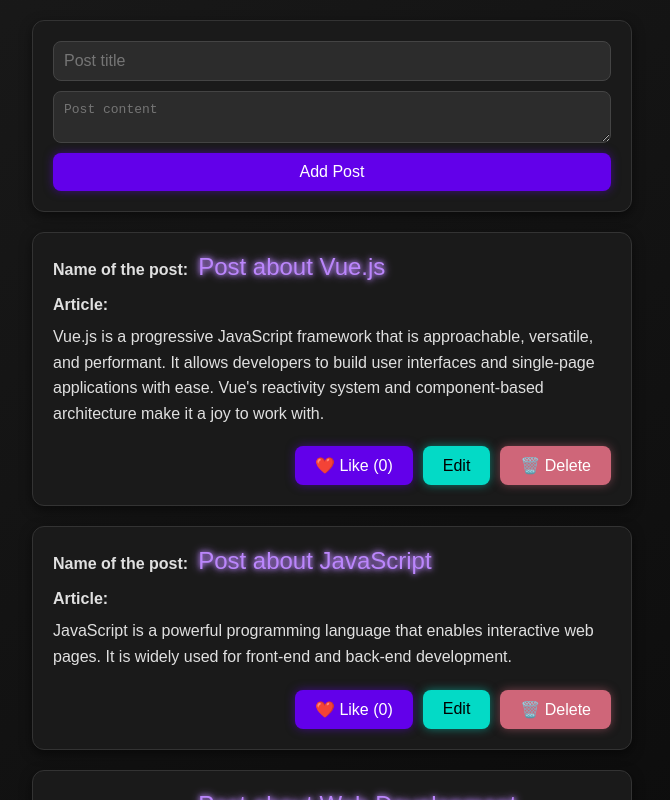
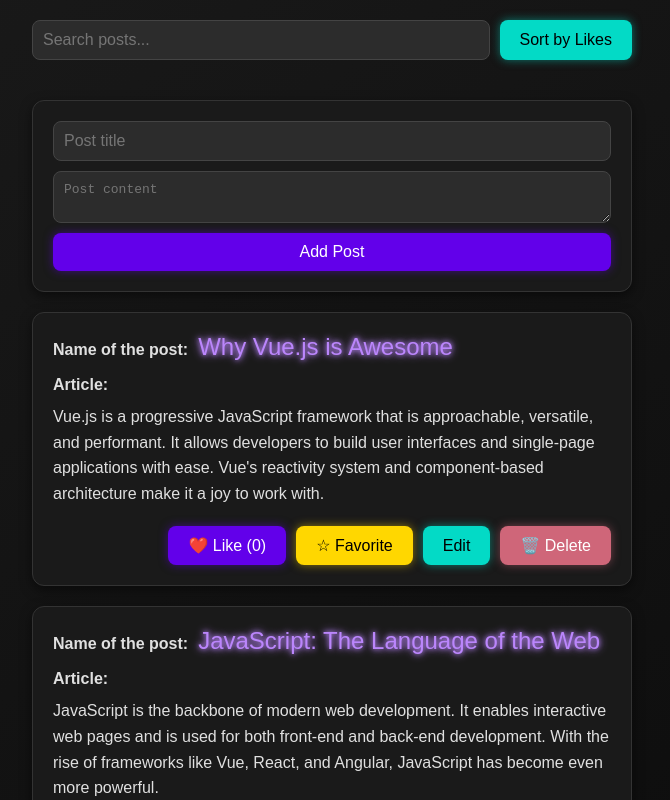
Before and after one commit to dxseless/vue_posts, a Vue app: page / in a window 1280 px wide. Shown: the top 800 px of the page, without its empty margins (308-978 px from the left). Built offline with nearby package versions, Linux system fonts and the light colour scheme.

Commit message:
add favorite, edit and delete

```diff
--- a/src/App.vue
+++ b/src/App.vue
@@ -1,5 +1,16 @@
 <template>
   <div class="post-container">
+    <div class="controls">
+      <input
+        v-model="searchQuery"
+        placeholder="Search posts..."
+        class="search-input"
+      />
+      <button @click="toggleSort" class="sort-button">
+        {{ sortByLikes ? "Sort by Date" : "Sort by Likes" }}
+      </button>
+    </div>
+
     <div class="add-post">
       <input
         v-model="newPost.title"
@@ -14,7 +25,7 @@
       <button @click="addPost" class="add-button">Add Post</button>
     </div>
 
-    <div class="post" v-for="(post, index) in posts" :key="post.id">
+    <div class="post" v-for="post in filteredPosts" :key="post.id">
       <div class="post-header">
         <input v-if="post.isEditing" v-model="post.title" class="edit-input" />
         <strong v-else>Name of the post:</strong>
@@ -30,13 +41,16 @@
         <p v-else class="post-text">{{ post.content }}</p>
       </div>
       <div class="post-footer">
-        <button class="like-button" @click="addLike(index)">
+        <button class="like-button" @click="addLike(post.id)">
           ❤️ Like ({{ post.likes }})
         </button>
-        <button class="edit-button" @click="toggleEdit(index)">
+        <button class="favorite-button" @click="toggleFavorite(post.id)">
+          {{ post.isFavorite ? "★ Unfavorite" : "☆ Favorite" }}
+        </button>
+        <button class="edit-button" @click="toggleEdit(post.id)">
           {{ post.isEditing ? "Save" : "Edit" }}
         </button>
-        <button class="delete-button" @click="deletePost(index)">
+        <button class="delete-button" @click="deletePost(post.id)">
           🗑️ Delete
         </button>
       </div>
@@ -51,27 +65,33 @@
       posts: [
         {
           id: 1,
-          title: "Post about Vue.js",
+          title: "Why Vue.js is Awesome",
           content:
             "Vue.js is a progressive JavaScript framework that is approachable, versatile, and performant. It allows developers to build user interfaces and single-page applications with ease. Vue's reactivity system and component-based architecture make it a joy to work with.",
           likes: 0,
           isEditing: false,
+          isFavorite: false,
+          createdAt: new Date(),
         },
         {
           id: 2,
-          title: "Post about JavaScript",
+          title: "JavaScript: The Language of the Web",
           content:
-            "JavaScript is a powerful programming language that enables interactive web pages. It is widely used for front-end and back-end development.",
+            "JavaScript is the backbone of modern web development. It enables interactive web pages and is used for both front-end and back-end development. With the rise of frameworks like Vue, React, and Angular, JavaScript has become even more powerful.",
           likes: 0,
           isEditing: false,
+          isFavorite: false,
+          createdAt: new Date(),
         },
         {
           id: 3,
-          title: "Post about Web Development",
+          title: "Web Development in 2023",
           content:
-            "Web development involves building and maintaining websites. It includes front-end (client-side) and back-end (server-side) development.",
+            "Web development continues to evolve rapidly. Trends like serverless architecture, Jamstack, and progressive web apps (PWAs) are shaping the future. Frameworks like Vue.js make it easier than ever to build modern, scalable applications.",
           likes: 0,
           isEditing: false,
+          isFavorite: false,
+          createdAt: new Date(),
         },
       ],
       newPost: {
@@ -79,20 +99,42 @@
         content: "",
       },
       nextPostId: 4,
+      searchQuery: "",
+      sortByLikes: false,
     };
   },
 
+  computed: {
+    filteredPosts() {
+      let posts = this.posts.filter(
+        (post) =>
+          post.title.toLowerCase().includes(this.searchQuery.toLowerCase()) ||
+          post.content.toLowerCase().includes(this.searchQuery.toLowerCase())
+      );
+
+      if (this.sortByLikes) {
+        posts.sort((a, b) => b.likes - a.likes);
+      } else {
+        posts.sort((a, b) => b.createdAt - a.createdAt);
+      }
+
+      return posts;
+    },
+  },
+
   methods: {
-    addLike(index) {
-      this.posts[index].likes++;
+    addLike(postId) {
+      const post = this.posts.find((p) => p.id === postId);
+      if (post) post.likes++;
     },
 
-    toggleEdit(index) {
-      this.posts[index].isEditing = !this.posts[index].isEditing;
+    toggleEdit(postId) {
+      const post = this.posts.find((p) => p.id === postId);
+      if (post) post.isEditing = !post.isEditing;
     },
 
-    deletePost(index) {
-      this.posts.splice(index, 1);
+    deletePost(postId) {
+      this.posts = this.posts.filter((post) => post.id !== postId);
     },
 
     addPost() {
@@ -103,10 +145,21 @@
           content: this.newPost.content,
           likes: 0,
           isEditing: false,
+          isFavorite: false,
+          createdAt: new Date(),
         });
         this.newPost.title = "";
         this.newPost.content = "";
       }
+    },
+
+    toggleFavorite(postId) {
+      const post = this.posts.find((p) => p.id === postId);
+      if (post) post.isFavorite = !post.isFavorite;
+    },
+
+    toggleSort() {
+      this.sortByLikes = !this.sortByLikes;
     },
   },
 };
@@ -133,6 +186,52 @@
   padding: 20px;
   background: linear-gradient(145deg, #1a1a1a, #0a0a0a);
   min-height: 100vh;
+}
+
+.controls {
+  display: flex;
+  gap: 10px;
+  width: 100%;
+  max-width: 600px;
+  margin-bottom: 20px;
+}
+
+.search-input {
+  flex: 1;
+  padding: 10px;
+  border: 1px solid #444;
+  border-radius: 8px;
+  background-color: #2c2c2c;
+  color: #e0e0e0;
+  font-size: 1em;
+}
+
+.search-input:focus {
+  outline: none;
+  border-color: #bb86fc;
+}
+
+.sort-button {
+  background-color: #03dac6;
+  color: black;
+  border: none;
+  border-radius: 8px;
+  padding: 10px 20px;
+  font-size: 1em;
+  cursor: pointer;
+  transition: background-color 0.3s ease, transform 0.2s ease,
+    box-shadow 0.3s ease;
+  box-shadow: 0 0 10px rgba(3, 218, 198, 0.5);
+}
+
+.sort-button:hover {
+  background-color: #00c4b4;
+  box-shadow: 0 0 15px rgba(0, 196, 180, 0.8);
+}
+
+.sort-button:active {
+  background-color: #00a896;
+  transform: scale(0.95);
 }
 
 .add-post {
@@ -230,6 +329,7 @@
 }
 
 .like-button,
+.favorite-button,
 .edit-button,
 .delete-button {
   border: none;
@@ -254,6 +354,22 @@
 
 .like-button:active {
   background-color: #3700b3;
+  transform: scale(0.95);
+}
+
+.favorite-button {
+  background-color: #ffd700;
+  color: black;
+  box-shadow: 0 0 10px rgba(255, 215, 0, 0.5);
+}
+
+.favorite-button:hover {
+  background-color: #ffc800;
+  box-shadow: 0 0 15px rgba(255, 200, 0, 0.8);
+}
+
+.favorite-button:active {
+  background-color: #e6b800;
   transform: scale(0.95);
 }
 
```
